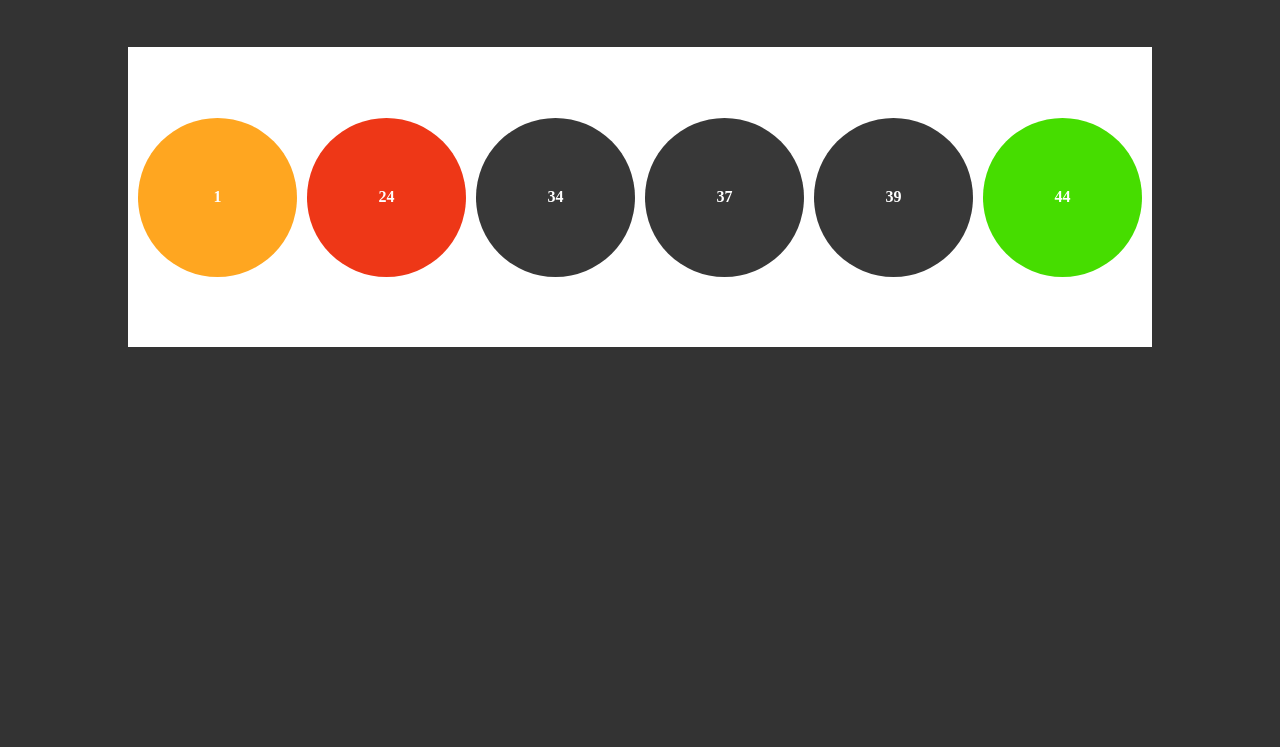
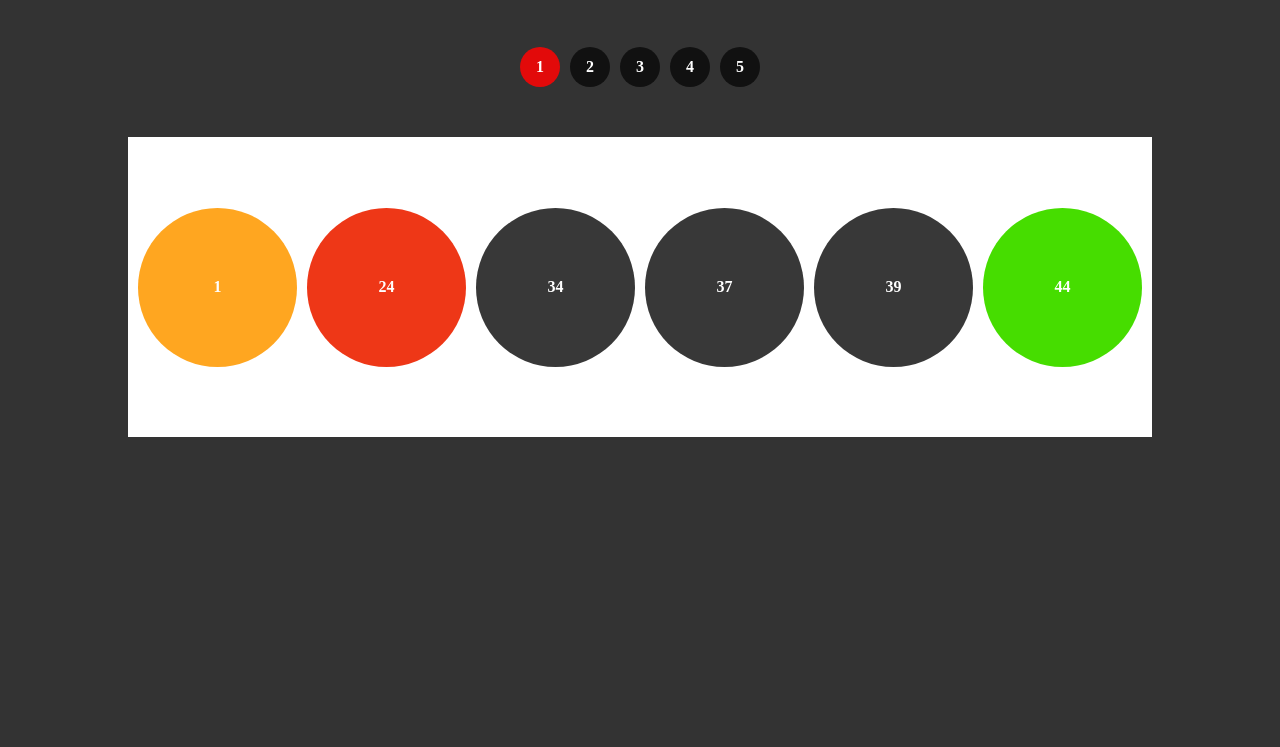
Before and after one commit to tisflyjjang051/lotto, a plain HTML site: page index.html in a window 1280 px wide. Shown: the part 53-800 px from the top of the page. Drawn offline with Linux system fonts and the light colour scheme.

Commit message:
radio button

```diff
--- a/index.html
+++ b/index.html
@@ -12,6 +12,29 @@
       <h1>again my life lotto</h1>
     </header>
     <main>
+      <div class="btns">
+        <label>
+          <input type="radio" value="1" name="lotto" checked />
+          <span>1</span>
+        </label>
+        <label>
+          <input type="radio" value="2" name="lotto" />
+          <span>2</span>
+        </label>
+        <label>
+          <input type="radio" value="3" name="lotto" />
+          <span>3</span>
+        </label>
+        <label>
+          <input type="radio" value="4" name="lotto" />
+          <span>4</span>
+        </label>
+        <label>
+          <input type="radio" value="5" name="lotto" />
+          <span>5</span>
+        </label>
+      </div>
+
       <div class="paper">
         <ul></ul>
       </div>
@@ -33,13 +56,6 @@
         lotto.push(selected);
       }
       lotto.sort(function (first, second) {
-        // if (first > second) {
-        //   return 1;
-        // } else if (first <script second) {
-        //   return -1;
-        // } else {
-        //   return 0;
-        // }
         return first - second;
       });
       lotto.forEach(function (item) {
--- a/scss/layout.scss
+++ b/scss/layout.scss
@@ -21,30 +21,57 @@ header {
     text-transform: uppercase;
   }
 }
+
+.btns {
+  display: flex;
+  justify-content: center;
+  margin-top: 50px;
+  gap: 10px;
+  input[type="radio"] {
+    display: none;
+  }
+  input[type="radio"]:checked ~ span {
+    background-color: rgb(226, 10, 10);
+  }
+  span {
+    display: flex;
+    justify-content: center;
+    align-items: center;
+    width: 40px;
+    //font-size: 0;
+    //user-select: none;
+    font-weight: bold;
+    color: #fff;
+    aspect-ratio: 1/1;
+    background-color: #111;
+    border-radius: 100%;
+  }
+}
+
 .paper {
-  width: 80%;
-  min-height: 300px;
-  margin: 50px auto;
   display: flex;
   justify-content: center;
   align-items: center;
+  width: 80%;
+  margin: 50px auto;
+  min-height: 300px;
   background-color: #fff;
 
   ul {
     display: flex;
     width: 100%;
+    padding: 10px;
     gap: 10px;
-    padding: 10px;
     li {
-      width: calc(100% / 6);
-      aspect-ratio: 1/1;
-      border-radius: 100%;
       display: flex;
       justify-content: center;
       align-items: center;
+      width: calc(100% / 6);
+      font-weight: bold;
+      color: #fff;
+      aspect-ratio: 1/1;
+      border-radius: 100%;
       background-color: #fff;
-      color: #fff;
-      font-weight: bold;
       &.yellow {
         background-color: rgb(255, 166, 32);
       }
```
Also changed, not shown: css/layout.css, css/layout.min.css.
